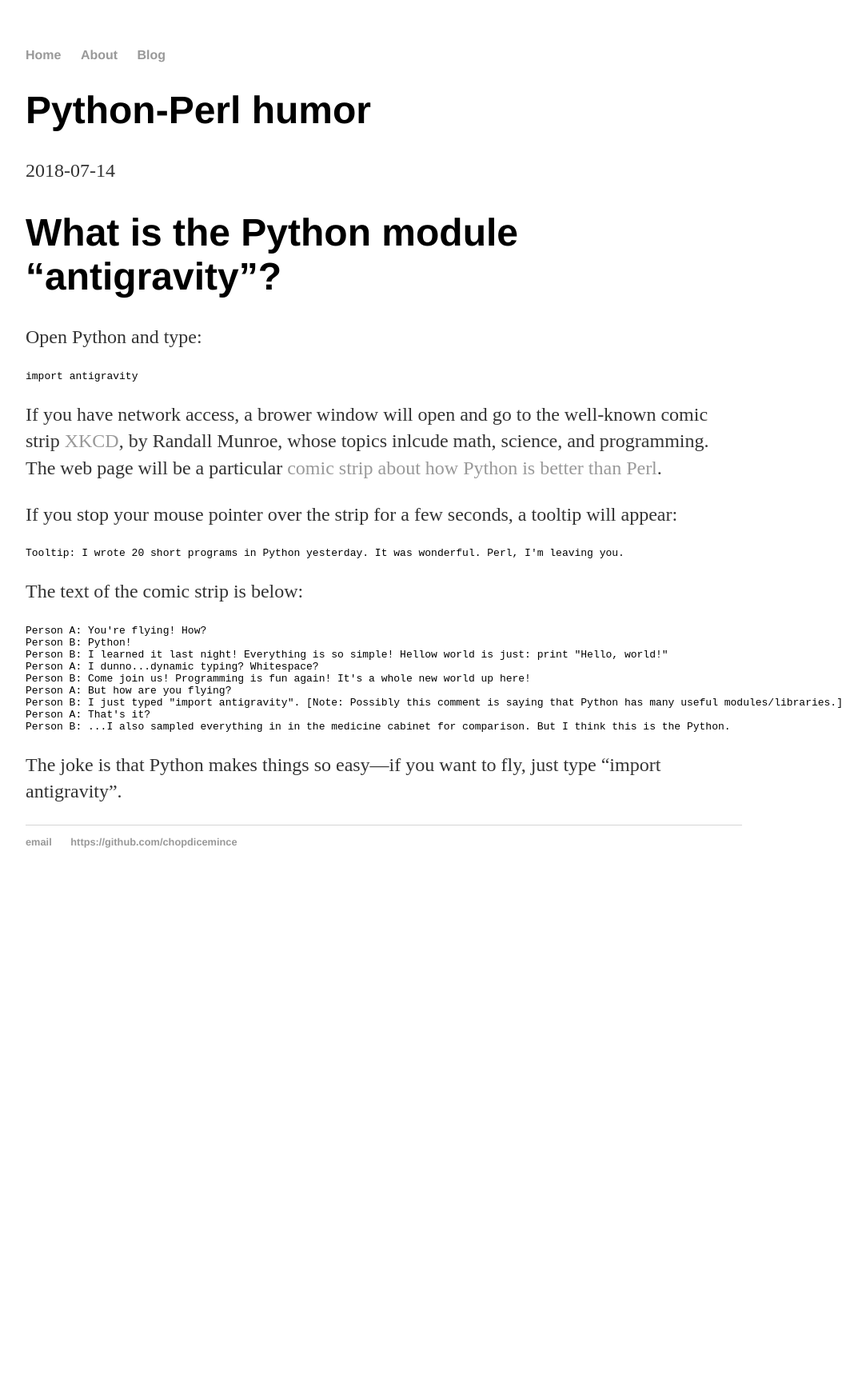
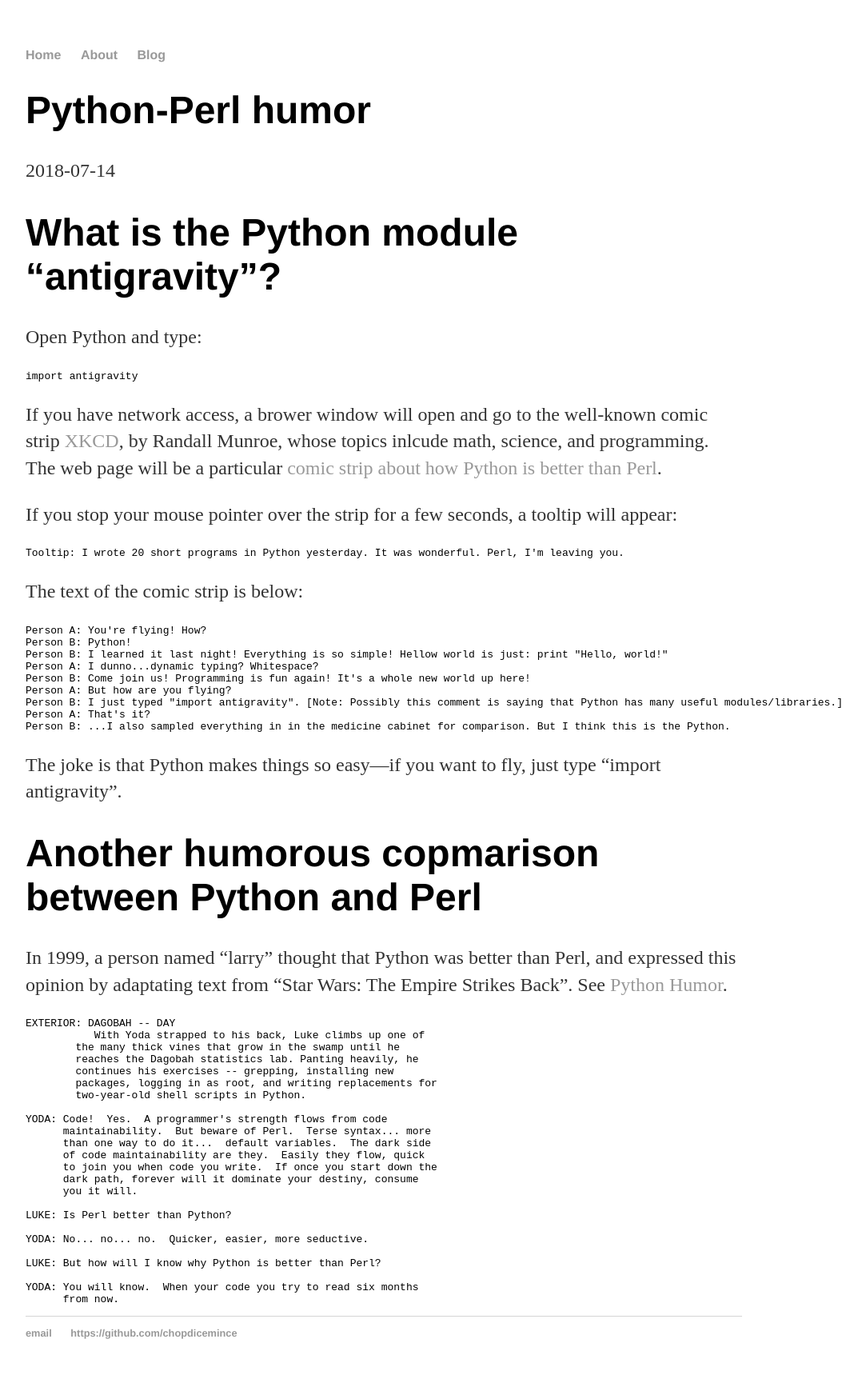
Before and after one commit to chopdicemince/chopdicemince.github.io, a Jekyll site: the page built from _posts/2018-07-14-python-perl-humor.md, in a window 1280 px wide. Shown: the whole page at 80% size, without its empty margins (160-1243 px from the left). Built offline with Jekyll 4.4.1, drawn with Linux system fonts in a browser that asks for light colours; before the commit the page ends 1120 px from its top, so only the background shows below that.

Commit message:
Add one more comparison to Perl

````diff
--- a/_posts/2018-07-14-python-perl-humor.md
+++ b/_posts/2018-07-14-python-perl-humor.md
@@ -35,3 +35,34 @@ Person B: ...I also sampled everything in in the medicine cabinet for comparison
 ```
 
 The joke is that Python makes things so easy---if you want to fly, just type "import antigravity".
+
+# Another humorous copmarison between Python and Perl
+
+In 1999, a person named "larry" thought that Python was better than Perl, and expressed this opinion by adaptating text from "Star Wars: The Empire Strikes Back". See [Python Humor](https://www.python.org/doc/humor/).
+
+```
+EXTERIOR: DAGOBAH -- DAY
+           With Yoda strapped to his back, Luke climbs up one of
+        the many thick vines that grow in the swamp until he
+        reaches the Dagobah statistics lab. Panting heavily, he
+        continues his exercises -- grepping, installing new
+        packages, logging in as root, and writing replacements for
+        two-year-old shell scripts in Python.
+
+YODA: Code!  Yes.  A programmer's strength flows from code
+      maintainability.  But beware of Perl.  Terse syntax... more
+      than one way to do it...  default variables.  The dark side
+      of code maintainability are they.  Easily they flow, quick
+      to join you when code you write.  If once you start down the
+      dark path, forever will it dominate your destiny, consume
+      you it will.
+
+LUKE: Is Perl better than Python?
+
+YODA: No... no... no.  Quicker, easier, more seductive.
+
+LUKE: But how will I know why Python is better than Perl?
+
+YODA: You will know.  When your code you try to read six months
+      from now.
+ ```
````
